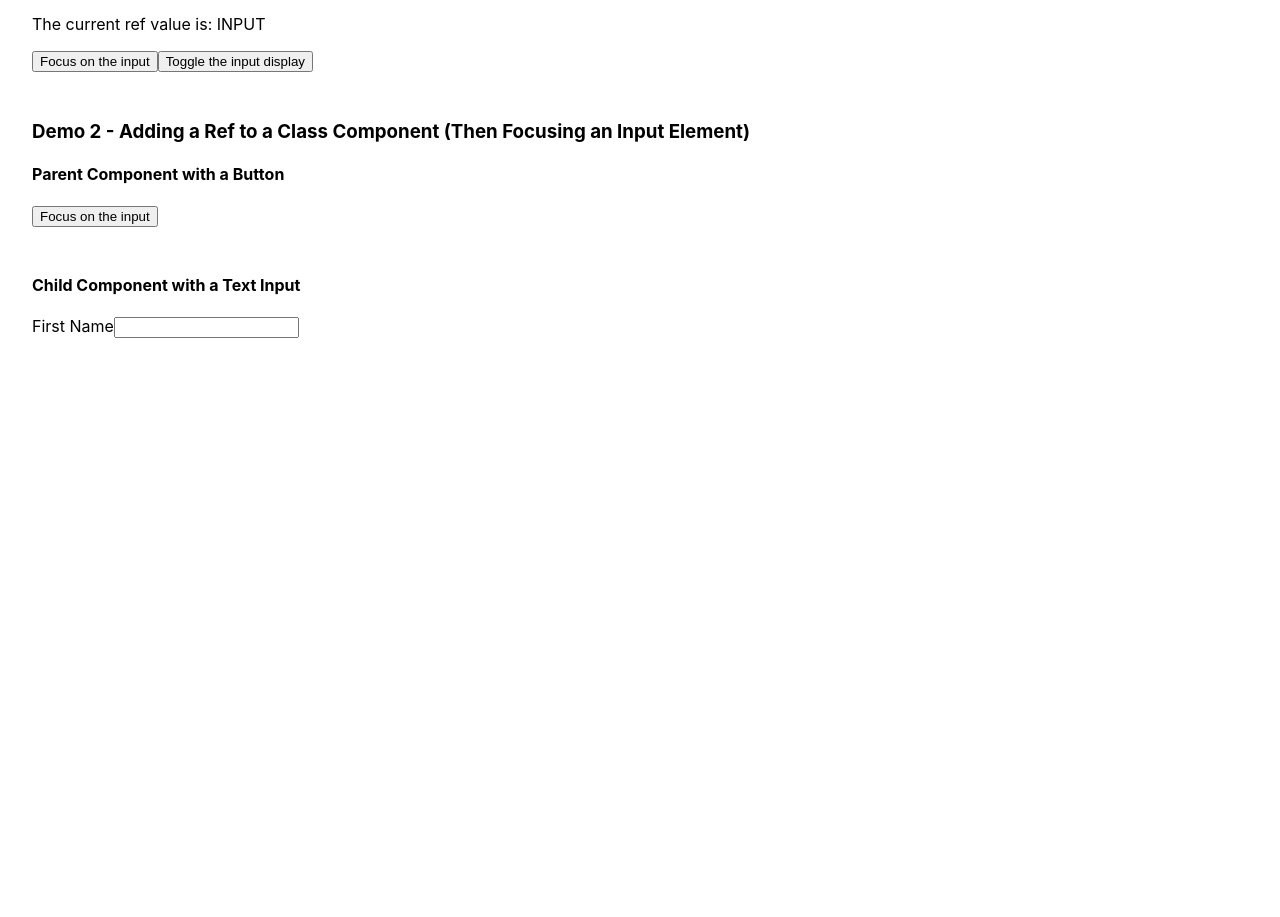
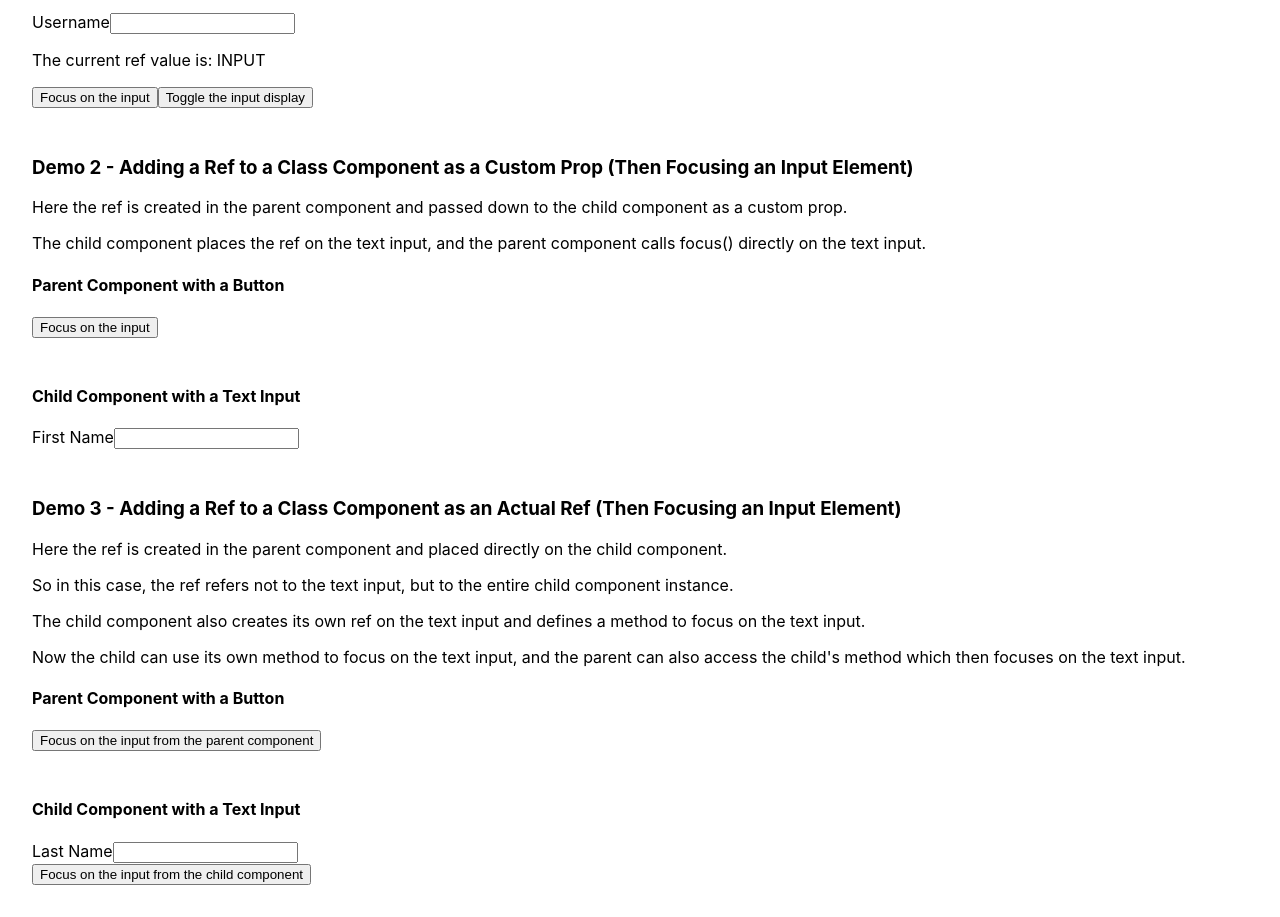
Before and after one commit to thawkin3/react-concepts-demo, a React (Create React App) app: page /refs in a window 1280 px wide. Shown: the part 326-1243 px from the top of the page. Before the commit the page ends 800 px from the top, so only its background shows below. Built offline with nearby package versions, Linux system fonts and the light colour scheme.

Commit message:
added a third refs example

```diff
--- a/src/pages/refs/Demo1.js
+++ b/src/pages/refs/Demo1.js
@@ -34,6 +34,7 @@ class Demo1 extends Component {
     return (
       <div className="demo-section refs-demo-1">
         <h3>Demo 1 - Adding a Ref to a DOM Element (Then Focusing an Input Element)</h3>
+        <p>Here the ref is created and used inside the same component.</p>
         {this.state.showInput && (
           <Fragment>
             <label htmlFor="username">Username</label>
--- a/src/pages/refs/Demo2.js
+++ b/src/pages/refs/Demo2.js
@@ -3,7 +3,9 @@ import Demo2Parent from './Demo2Parent';
 
 const Demo2 = () => (
   <div className="demo-section refs-demo-2">
-    <h3>Demo 2 - Adding a Ref to a Class Component (Then Focusing an Input Element)</h3>
+    <h3>Demo 2 - Adding a Ref to a Class Component as a Custom Prop (Then Focusing an Input Element)</h3>
+    <p>Here the ref is created in the parent component and passed down to the child component as a custom prop.</p>
+    <p>The child component places the ref on the text input, and the parent component calls focus() directly on the text input.</p>
     <Demo2Parent />
   </div>
 );
--- /dev/null
+++ b/src/pages/refs/Demo3.js
@@ -0,0 +1,15 @@
+import React from 'react';
+import Demo3Parent from './Demo3Parent';
+
+const Demo3 = () => (
+  <div className="demo-section refs-demo-3">
+    <h3>Demo 3 - Adding a Ref to a Class Component as an Actual Ref (Then Focusing an Input Element)</h3>
+    <p>Here the ref is created in the parent component and placed directly on the child component.</p>
+    <p>So in this case, the ref refers not to the text input, but to the entire child component instance.</p>
+    <p>The child component also creates its own ref on the text input and defines a method to focus on the text input.</p>
+    <p>Now the child can use its own method to focus on the text input, and the parent can also access the child's method which then focuses on the text input.</p>
+    <Demo3Parent />
+  </div>
+);
+
+export default Demo3;
--- /dev/null
+++ b/src/pages/refs/Demo3Child.js
@@ -0,0 +1,32 @@
+import React, { Component, createRef } from 'react';
+
+class Demo3Child extends Component {
+  childTextInput = createRef();
+
+  focusOnTextInput = () => {
+    this.childTextInput.current && this.childTextInput.current.focus();
+  }
+
+  render() {
+    return (
+      <div className="demo-section refs-demo-1">
+        <h4>Child Component with a Text Input</h4>
+          <label htmlFor="lastName">Last Name</label>
+          <input
+            type="text"
+            id="lastName"
+            ref={this.childTextInput}
+          />
+          <br />
+          <button
+            type="button"
+            onClick={this.focusOnTextInput}
+          >
+            Focus on the input from the child component
+          </button>
+      </div>
+    );
+  }
+}
+
+export default Demo3Child;
--- /dev/null
+++ b/src/pages/refs/Demo3Parent.js
@@ -0,0 +1,31 @@
+import React, { Component, createRef } from 'react';
+import Demo3Child from './Demo3Child';
+
+class Demo3Parent extends Component {
+  constructor(props) {
+    super(props);
+
+    this.childComponentRef = createRef();
+  }
+
+  focusOnTextInputThruChildComponentMethod = () => {
+    this.childComponentRef.current && this.childComponentRef.current.focusOnTextInput();
+  }
+
+  render() {
+    return (
+      <div>
+        <h4>Parent Component with a Button</h4>
+        <button
+          type="button"
+          onClick={this.focusOnTextInputThruChildComponentMethod}
+        >
+          Focus on the input from the parent component
+        </button>
+        <Demo3Child ref={this.childComponentRef} />
+      </div>
+    );
+  }
+}
+
+export default Demo3Parent;
--- a/src/pages/refs/Refs.js
+++ b/src/pages/refs/Refs.js
@@ -1,6 +1,7 @@
 import React from 'react';
 import Demo1 from './Demo1';
 import Demo2 from './Demo2';
+import Demo3 from './Demo3';
 
 const RefsPage = () => (
   <main className="page refs-page">
@@ -9,6 +10,7 @@ const RefsPage = () => (
     <p>When trying to call methods on a ref, it's always a good idea to check that the ref is not null first to avoid errors.</p>
     <Demo1 />
     <Demo2 />
+    <Demo3 />
   </main>
 );
 
```
